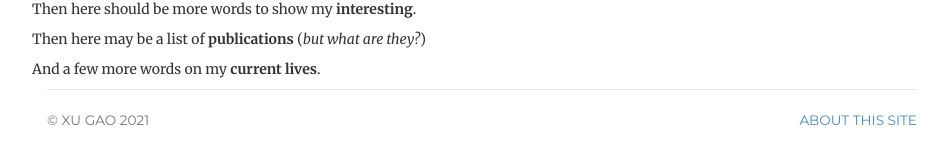
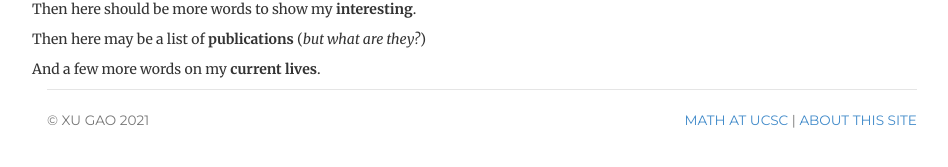
Before and after one commit to xinghuan-stear/xinghuan-stear.github.io, a Jekyll site: the page built from _pages/Homepage.md, in a window 1280 px wide. Shown: the part 241-408 px from the top of the page, without its empty margins (158-1106 px from the left). Built offline with Jekyll 4.4.1, drawn with Linux system fonts in a browser that asks for light colours.

Commit message:
Update footer.html

```diff
--- a/_includes/footer.html
+++ b/_includes/footer.html
@@ -18,7 +18,9 @@
 	</small></p>
 	</div>
 	<div class="col-sm-4">
-	<p class="pull-right"><small><a href="/about" title="About this site">About this site</a></small></p>
+	<p class="pull-right"><small>
+		<a href="https://www.math.ucsc.edu/">Math at UCSC</a> | <a href="/about" title="About this site">About this site</a>
+	</small></p>
 	</div>
 	</div>
 </div> <!-- /footer -->
```
